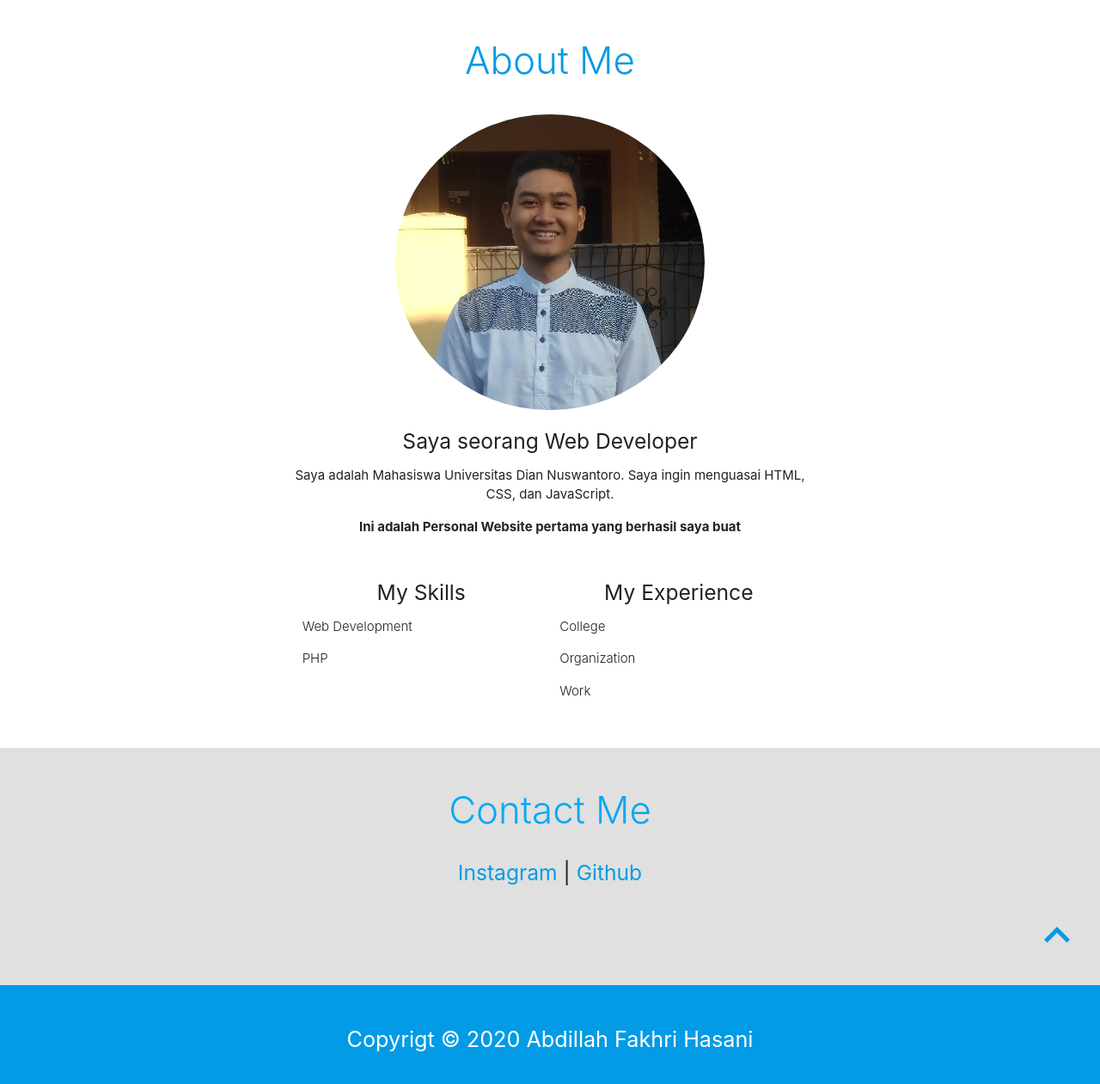
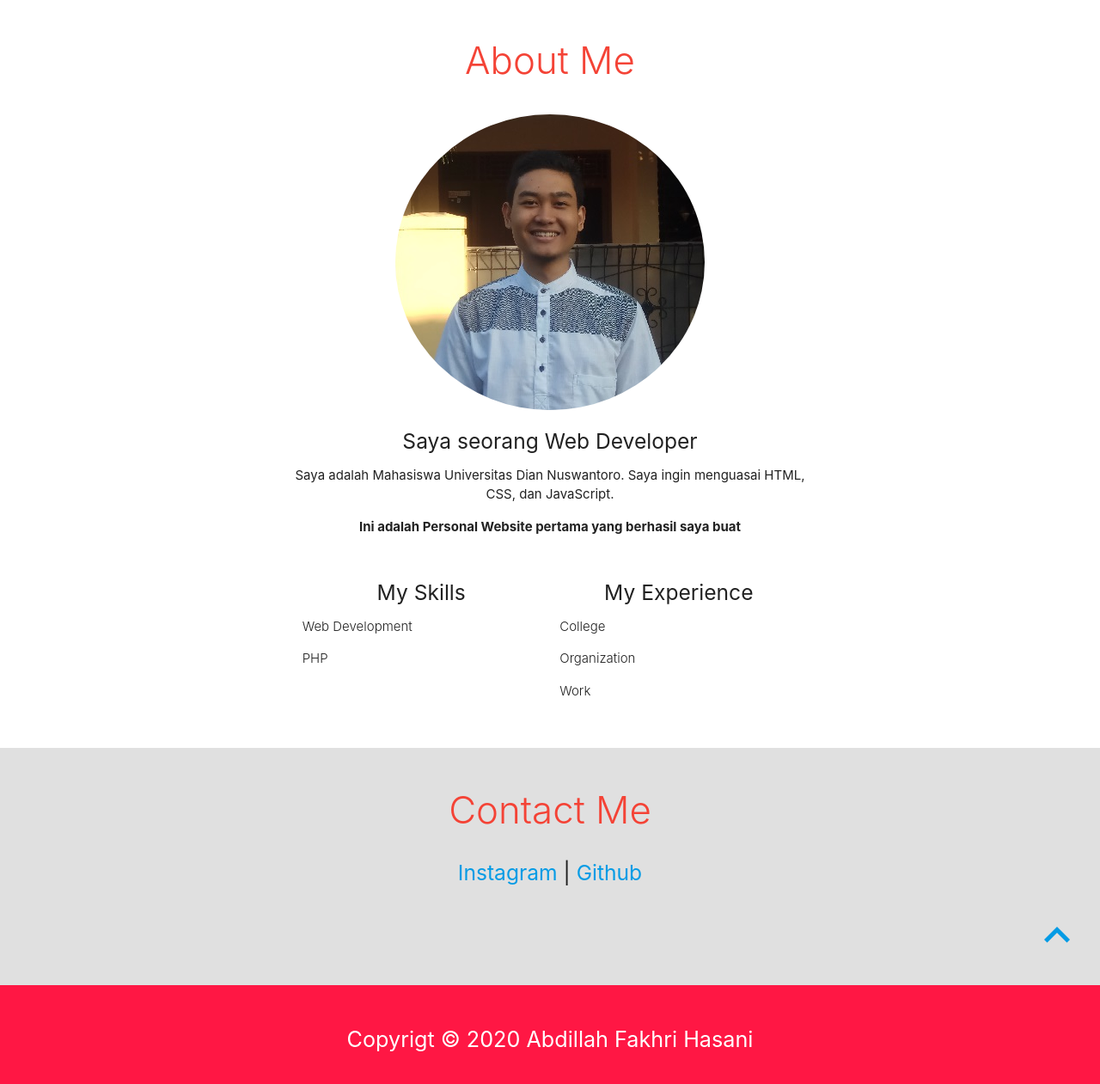
Before and after one commit to dev-afhasani/Personal-Website, a plain HTML site: page index.html in a window 1280 px wide. Shown: the part 651-1912 px from the top of the page at 86% size. Drawn offline with Linux system fonts and the light colour scheme.

Commit message:
change theme color to red

```diff
--- a/index.html
+++ b/index.html
@@ -68,7 +68,7 @@
     <section id="about" class="container about scrollspy">
         <div class="container">
             <div class="row">
-                <h3 class="center light light-blue-text text-darken-1">About Me</h3>
+                <h3 class="center light red-text accent-3">About Me</h3>
             </div>
             <div class="image">
                 <img src="img/sansan_cropped.jpg" class="circle responsive-img">
@@ -126,7 +126,7 @@
         <div class="container">
             <h3 class="light light-blue darken-1"></h3>
             <div class="row">
-                <h3 class="center light light-blue-text darken-1">Contact Me</h3>
+                <h3 class="center light red-text accent-3">Contact Me</h3>
 
                 <div class="col m12 s12  center">
                     <h5><a href="https://Instagram.com/abdillahh.fakhri" target="_blank">Instagram </a> |
@@ -161,7 +161,7 @@
         <br><br><br>
     </section>
 
-    <footer class="light-blue darken-1 white-text center">
+    <footer class="red accent-3 white-text center">
         <p class="flow-text">Copyrigt &copy; 2020 Abdillah Fakhri Hasani</p>
     </footer>
 
```
